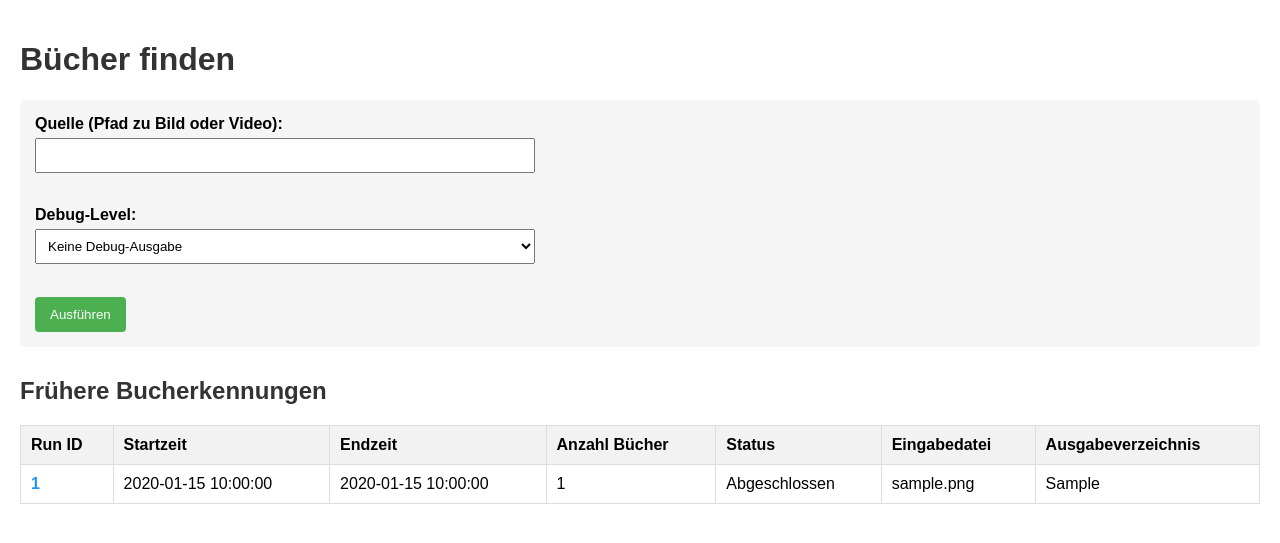
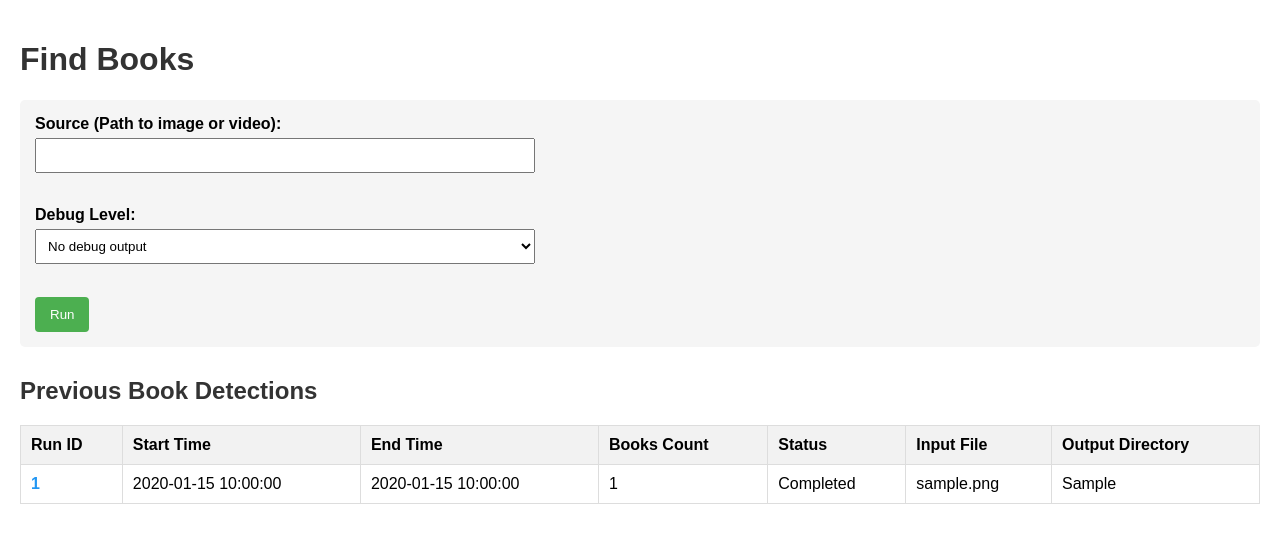
Before and after one commit to rauricus/Bookfinder, a Flask app: page / in a window 1280 px wide. Shown: the top 543 px of the page. Run offline with Flask 3, Linux system fonts and the light colour scheme; tables that the repository leaves empty hold one stand-in row (values such as "Sample post").

Commit message:
Changes UI language to English.

```diff
--- a/templates/index.html
+++ b/templates/index.html
@@ -3,7 +3,7 @@
 <head>
     <meta charset="UTF-8">
     <meta name="viewport" content="width=device-width, initial-scale=1.0">
-    <title>Bücher finden</title>
+    <title>Find Books</title>
     <style>
         body {
             font-family: Arial, sans-serif;
@@ -69,37 +69,37 @@
     </style>
 </head>
 <body>
-    <h1>Bücher finden</h1>
+    <h1>Find Books</h1>
     <form action="/run" method="post">
-        <label for="source">Quelle (Pfad zu Bild oder Video):</label>
+        <label for="source">Source (Path to image or video):</label>
         <input type="text" id="source" name="source" required>
         <br><br>
-        <label for="debug">Debug-Level:</label>
+        <label for="debug">Debug Level:</label>
         <select id="debug" name="debug">
-            <option value="0" selected>Keine Debug-Ausgabe</option>
-            <option value="1">Erkannte Textbereiche zeigen (Level 1)</option>
-            <option value="2">Zusätzlich Textbilder vor OCR anzeigen (Level 2)</option>
+            <option value="0" selected>No debug output</option>
+            <option value="1">Show detected text areas (Level 1)</option>
+            <option value="2">Additionally show text images before OCR (Level 2)</option>
         </select>
         <br><br>
-        <button type="submit">Ausführen</button>
+        <button type="submit">Run</button>
     </form>
 
-    <h2>Frühere Bucherkennungen</h2>
+    <h2>Previous Book Detections</h2>
     <table border="1">
         <thead>
             <tr>
                 <th>Run ID</th>
-                <th>Startzeit</th>
-                <th>Endzeit</th>
-                <th>Anzahl Bücher</th>
+                <th>Start Time</th>
+                <th>End Time</th>
+                <th>Books Count</th>
                 <th>Status</th>
-                <th>Eingabedatei</th>
-                <th>Ausgabeverzeichnis</th>
+                <th>Input File</th>
+                <th>Output Directory</th>
             </tr>
         </thead>
         <tbody>
             <tr>
-                <td colspan="7" style="text-align: center;">Runs werden abgerufen...</td>
+                <td colspan="7" style="text-align: center;">Loading runs...</td>
             </tr>
         </tbody>
     </table>
@@ -119,9 +119,9 @@
                         row.innerHTML = `
                             <td><a href="/run?run_id=${run.run_id}" class="run-link">${run.run_id}</a></td>
                             <td>${run.start_time}</td>
-                            <td>${run.end_time || 'Läuft...'}</td>
+                            <td>${run.end_time || 'Running...'}</td>
                             <td>${run.books_detected || '0'}</td>
-                            <td>${run.end_time ? 'Abgeschlossen' : 'Läuft...'}</td>
+                            <td>${run.end_time ? 'Completed' : 'Running...'}</td>
                             <td>${run.input_file || '-'}</td>
                             <td>${run.output_dir || '-'}</td>
                         `;
@@ -129,7 +129,7 @@
                         tableBody.appendChild(row);
                     });
                 } else {
-                    tableBody.innerHTML = '<tr><td colspan="7" style="text-align: center;">Noch keine Runs vorhanden</td></tr>';
+                    tableBody.innerHTML = '<tr><td colspan="7" style="text-align: center;">No runs available yet</td></tr>';
                 }
             } catch (error) {
                 console.error('Error fetching run history:', error);
```
Also changed, not shown: templates/run.html (+22 -22 lines).
